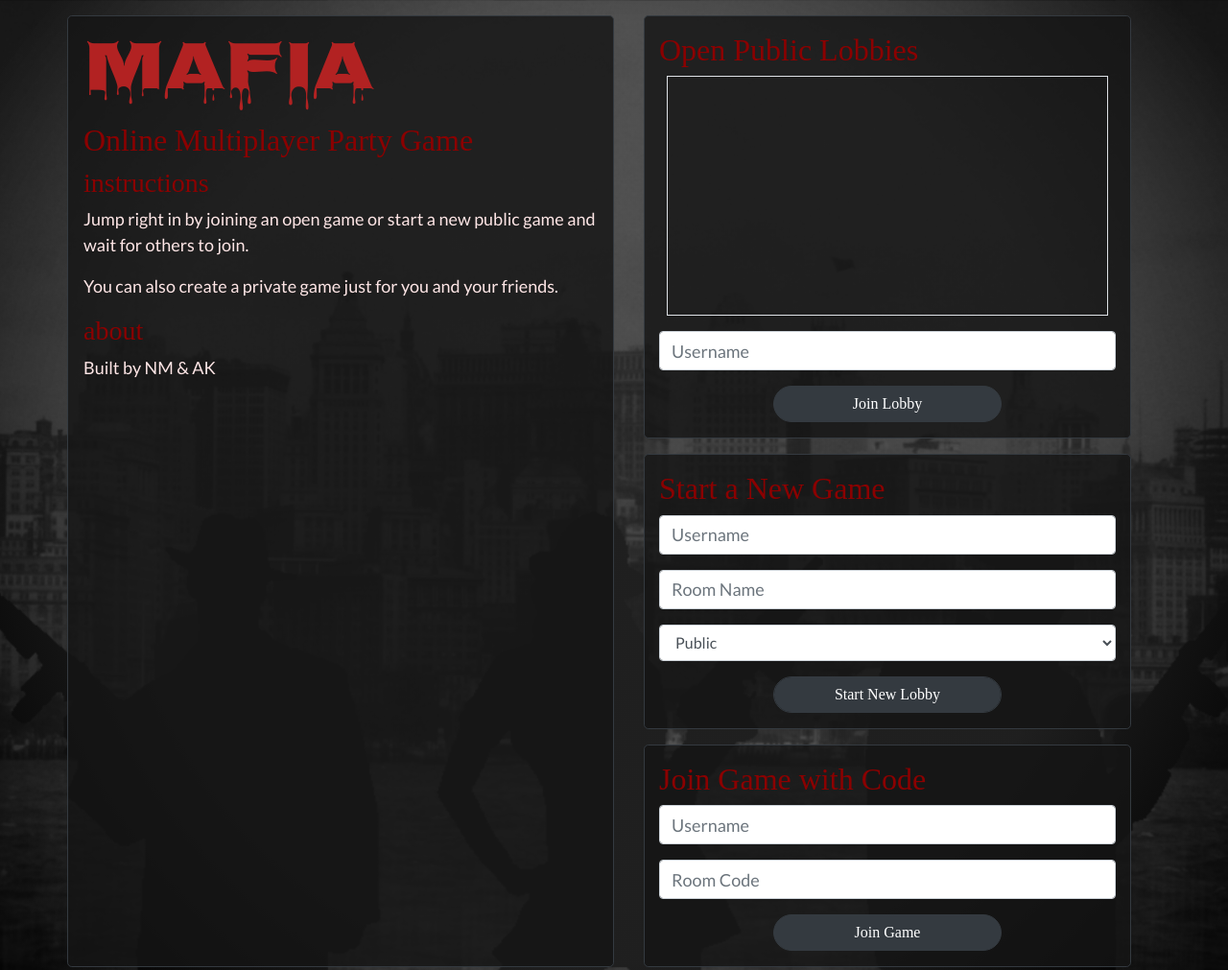
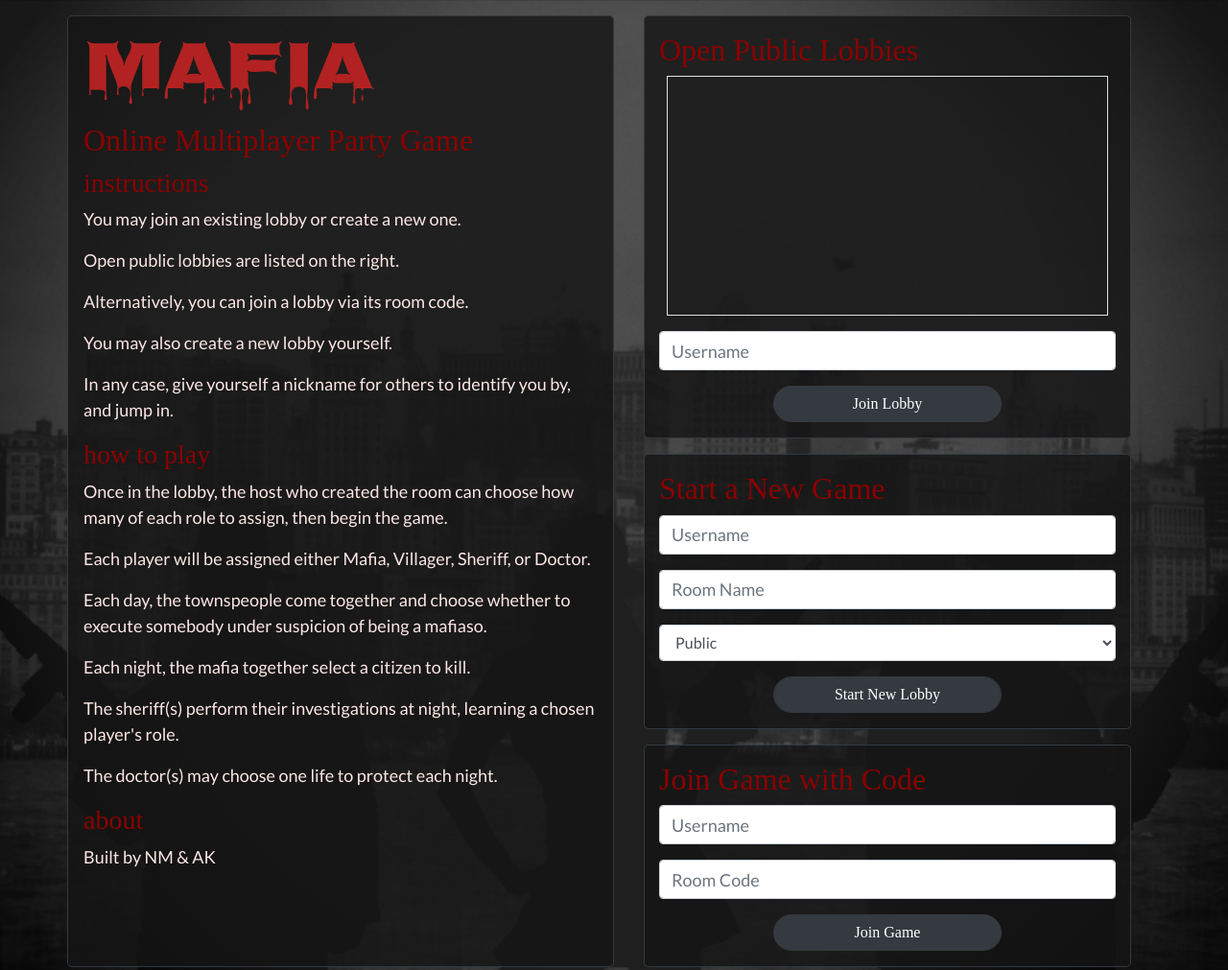
Before and after one commit to NealMatta/Mafia, a website: page index.html in a window 1280 px wide. Shown: the top 1011 px of the page at 96% size. Drawn offline with nearby package versions, Linux system fonts and the light colour scheme; no server answers; a web font is replaced by a local one.

Commit message:
added some index and readme text

```diff
--- a/index.html
+++ b/index.html
@@ -78,8 +78,18 @@
                         <h1 class="display-3">MAFIA</h1>
                         <h2>Online Multiplayer Party Game</h3>
                         <h3>instructions</h3>
-                        <p>Jump right in by joining an open game or start a new public game and wait for others to join.</p>
-                        <p>You can also create a private game just for you and your friends.</p>
+                        <p>You may join an existing lobby or create a new one.</p>
+                        <p>Open public lobbies are listed on the right.</p>
+                        <p>Alternatively, you can join a lobby via its room code.</p>
+                        <p>You may also create a new lobby yourself.</p>
+                        <p>In any case, give yourself a nickname for others to identify you by, and jump in.</p>
+                        <h3>how to play</h3>
+                        <p>Once in the lobby, the host who created the room can choose how many of each role to assign, then begin the game.</p>
+                        <p>Each player will be assigned either Mafia, Villager, Sheriff, or Doctor.</p>
+                        <p>Each day, the townspeople come together and choose whether to execute somebody under suspicion of being a mafiaso.</p>
+                        <p>Each night, the mafia together select a citizen to kill.</p>
+                        <p>The sheriff(s) perform their investigations at night, learning a chosen player's role.</p>
+                        <p>The doctor(s) may choose one life to protect each night.</p>
                         <h3>about</h3>
                         <p>Built by NM & AK</p>
                     </div>
```
Also changed, not shown: README.md.
